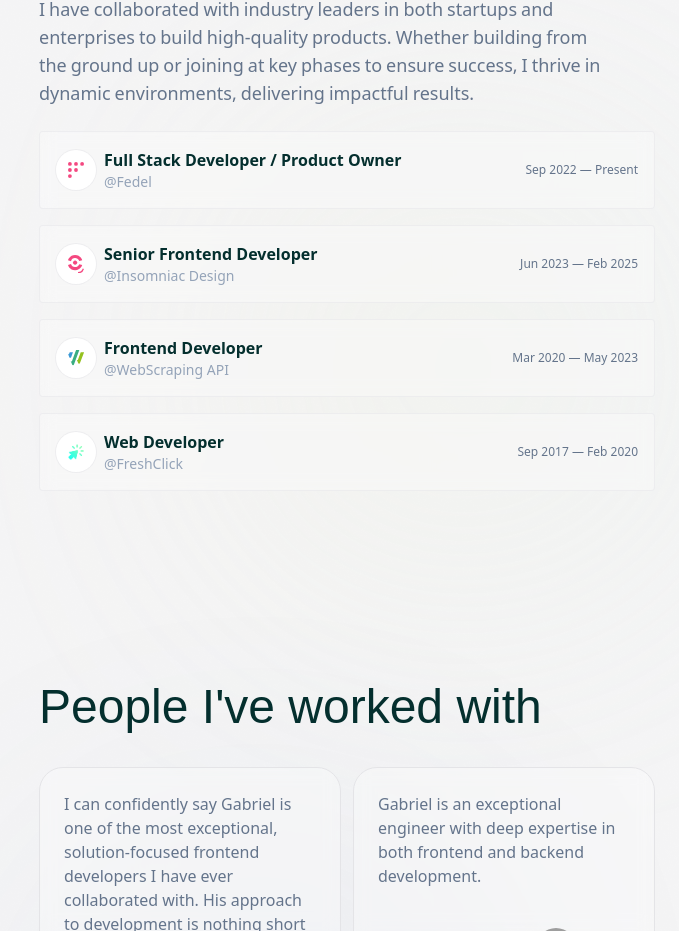
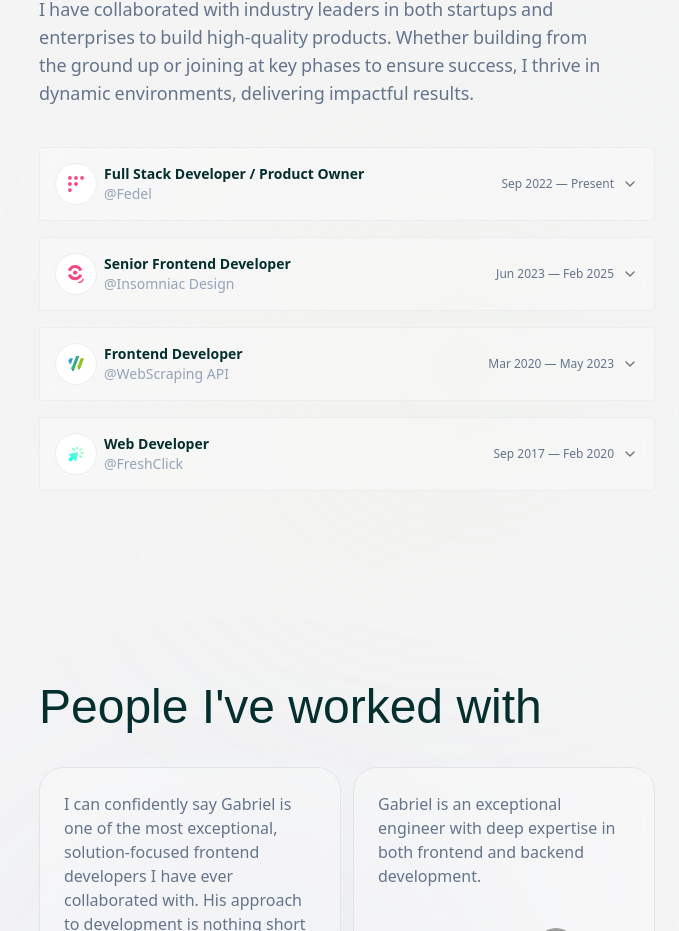
Before and after one commit to gabrielcioci/gabriel-portfolio, a Next.js app: page / in a window 1280 px wide. Shown: the part 1173-2104 px from the top of the page, without its empty margins (601-1280 px from the left). Built offline with nearby package versions, Linux system fonts and the light colour scheme; grey boxes are pictures that could not be loaded.

Commit message:
optimize animations

```diff
--- a/components/Dock/Dock.tsx
+++ b/components/Dock/Dock.tsx
@@ -30,10 +30,10 @@ export const Dock = ({ items, className }: DockType) => {
   const isMobile = useMobileScreen();
 
   const spring: SpringOptions = { mass: 0.1, stiffness: 150, damping: 12 };
-  const magnification = isMobile ? 50 : 70;
+  const magnification = isMobile ? 40 : 70;
   const distance = 200;
-  const panelHeight = isMobile ? 54 : 64;
-  const baseItemSize = isMobile ? 36 : 48;
+  const panelHeight = isMobile ? 52 : 64;
+  const baseItemSize = isMobile ? 32 : 48;
 
   useEffect(() => {
     setMounted(true);
--- a/components/ExperienceSection/ExperienceItem.tsx
+++ b/components/ExperienceSection/ExperienceItem.tsx
@@ -1,39 +1,22 @@
 "use client";
 import { ExperienceItemProps } from "./types";
 import Link from "next/link";
-import { motion } from "framer-motion";
 import { Badge } from "../ui/badge";
 import { LinkIcon } from "lucide-react";
 import Image from "next/image";
-import { cn } from "@/lib/utils";
-import { useState } from "react";
+import {
+  AccordionItem,
+  AccordionTrigger,
+  AccordionContent,
+} from "../ui/accordion";
 
-export const ExperienceItem = ({
-  item,
-  isOpen,
-  setOpen,
-}: ExperienceItemProps) => {
-  const [height, setHeight] = useState<string|number>(0);
-  const handleCollapsible = () => {
-    if (isOpen) {
-      setOpen(null);
-    } else {
-      setOpen(item.id);
-    }
-  };
-  const onAnimationComplete = () => {
-    if (!isOpen) {
-      setHeight("auto");
-    }
-  }
+export const ExperienceItem = ({ item }: ExperienceItemProps) => {
   return (
-    <div
-      onClick={handleCollapsible}
-      className={cn(
-        "backdrop-blur flex cursor-pointer flex-col rounded bg-white/30 dark:bg-zinc-800/10 hover:dark:shadow-md hover:shadow hover:shadow-zinc-300/10 border border-zinc-200/50 hover:border-zinc-200/70 dark:border-lime-100/[3%] dark:hover:border-lime-100/5 p-4 transition-all",
-        isOpen && "border-zinc-200/70 dark:border-lime-100/5"
-      )}>
-      <div className="flex flex-col sm:flex-row sm:items-center">
+    <AccordionItem
+      value={"item-" + item.id}
+      className="backdrop-blur mt-4 flex cursor-pointer flex-col rounded bg-white/30 dark:bg-zinc-800/10 hover:dark:shadow-md hover:shadow hover:shadow-zinc-300/10 border border-zinc-200/50 hover:border-zinc-200/70 dark:border-lime-100/[3%] dark:hover:border-lime-100/5 px-4 transition-all">
+      <AccordionTrigger className="flex items-center hover:no-underline">
+        <div className="flex flex-col sm:flex-row sm:items-center w-full">
           <div className="flex items-start sm:items-center gap-2">
             <div className="min-h-10 min-w-10 w-10 h-10 p-3 flex items-center rounded-full dark:bg-zinc-900 dark:ring-zinc-800 bg-white ring-1 ring-zinc-200/50">
               {typeof item.company_logo === "string" ? (
@@ -50,7 +33,7 @@ export const ExperienceItem = ({
               )}
             </div>
             <div className="flex flex-col">
-            <h2 className="dark:text-white font-semibold text-teal-950">
+              <h2 className="dark:text-white text-md font-semibold text-teal-950">
                 {item.role}
               </h2>
               <Link
@@ -62,18 +45,13 @@ export const ExperienceItem = ({
               </Link>
             </div>
           </div>
-        <p className="ml-12 mt-1 sm:mt-0 sm:ml-auto text-slate-500 dark:text-white text-xs">
+          <p className="ml-12 mr-2 mt-1 sm:mt-0 sm:ml-auto text-slate-500 dark:text-white text-xs">
             {item.start_date} — {item.end_date}
           </p>
         </div>
-      <motion.div
-        initial={{ height: 0, opacity: 0 }}
-        animate={{ height: isOpen ? height : 0, opacity: isOpen ? 1 : 0 }}
-        exit={{ height: 0, opacity: 0 }}
-        transition={{ duration: 0.3, ease: "easeInOut" }}
-        onAnimationComplete={onAnimationComplete}
-        className="overflow-hidden grid">
-        <div className="mt-4 flex flex-col gap-2">
+      </AccordionTrigger>
+      <AccordionContent>
+        <div className="flex flex-col gap-2">
           <div>
             <h4 className="text-slate-600 dark:text-slate-200 text-sm">
               <strong>Industry:</strong> {item.industry}
@@ -113,7 +91,7 @@ export const ExperienceItem = ({
             ))}
           </div>
         </div>
-      </motion.div>
-    </div>
+      </AccordionContent>
+    </AccordionItem>
   );
 };
--- a/components/ExperienceSection/ExperienceSection.tsx
+++ b/components/ExperienceSection/ExperienceSection.tsx
@@ -4,11 +4,11 @@ import { ExperienceItem } from "./ExperienceItem";
 import AnimatedText from "../AnimatedText/AnimatedText";
 import { SplitText } from "../SplitText/SplitText";
 import { motion, useInView } from "framer-motion";
-import { useRef, useState } from "react";
+import { useRef } from "react";
+import { Accordion } from "../ui/accordion";
 
 export const ExperienceSection = () => {
   const ref = useRef<HTMLDivElement>(null);
-  const [experienceOpen, setExperienceOpen] = useState<number | null>(null);
   const isVisible = useInView(ref, { once: true, margin: "0px 0px -15%" });
   return (
     <div
@@ -25,9 +25,11 @@ export const ExperienceSection = () => {
         ground up or joining at key phases to ensure success, I thrive in
         dynamic environments, delivering impactful results.
       </SplitText>
-      <div
+      <Accordion
+        type="single"
+        collapsible={true}
         ref={ref}
-        className="mt-6 gap-4 flex flex-col">
+        className="mt-6">
         {experience.map((item, index) => (
           <motion.div
             key={index}
@@ -38,14 +40,10 @@ export const ExperienceSection = () => {
               ease: "easeInOut",
               delay: 1 + index * 0.2,
             }}>
-            <ExperienceItem
-              item={item}
-              isOpen={experienceOpen === item.id}
-              setOpen={setExperienceOpen}
-            />
+            <ExperienceItem item={item} />
           </motion.div>
         ))}
-      </div>
+      </Accordion>
     </div>
   );
 };
--- a/components/ExperienceSection/types.ts
+++ b/components/ExperienceSection/types.ts
@@ -16,8 +16,6 @@ export type ExperienceItemType = {
 
 export type ExperienceItemProps = {
     item: ExperienceItemType;
-    isOpen: boolean;
-    setOpen: (id: number | null) => void;
 }
 
 export type ExperienceLinkProps = {
--- /dev/null
+++ b/components/ui/accordion.tsx
@@ -0,0 +1,57 @@
+"use client"
+
+import * as React from "react"
+import * as AccordionPrimitive from "@radix-ui/react-accordion"
+import { ChevronDown } from "lucide-react"
+
+import { cn } from "@/lib/utils"
+
+const Accordion = AccordionPrimitive.Root
+
+const AccordionItem = React.forwardRef<
+  React.ElementRef<typeof AccordionPrimitive.Item>,
+  React.ComponentPropsWithoutRef<typeof AccordionPrimitive.Item>
+>(({ className, ...props }, ref) => (
+  <AccordionPrimitive.Item
+    ref={ref}
+    className={cn("border-b", className)}
+    {...props}
+  />
+))
+AccordionItem.displayName = "AccordionItem"
+
+const AccordionTrigger = React.forwardRef<
+  React.ElementRef<typeof AccordionPrimitive.Trigger>,
+  React.ComponentPropsWithoutRef<typeof AccordionPrimitive.Trigger>
+>(({ className, children, ...props }, ref) => (
+  <AccordionPrimitive.Header className="flex">
+    <AccordionPrimitive.Trigger
+      ref={ref}
+      className={cn(
+        "flex flex-1 items-center justify-between py-4 text-sm font-medium transition-all hover:underline text-left [&[data-state=open]>svg]:rotate-180",
+        className
+      )}
+      {...props}
+    >
+      {children}
+      <ChevronDown className="h-4 w-4 shrink-0 text-muted-foreground transition-transform duration-200" />
+    </AccordionPrimitive.Trigger>
+  </AccordionPrimitive.Header>
+))
+AccordionTrigger.displayName = AccordionPrimitive.Trigger.displayName
+
+const AccordionContent = React.forwardRef<
+  React.ElementRef<typeof AccordionPrimitive.Content>,
+  React.ComponentPropsWithoutRef<typeof AccordionPrimitive.Content>
+>(({ className, children, ...props }, ref) => (
+  <AccordionPrimitive.Content
+    ref={ref}
+    className="overflow-hidden text-sm data-[state=closed]:animate-accordion-up data-[state=open]:animate-accordion-down"
+    {...props}
+  >
+    <div className={cn("pb-4 pt-0", className)}>{children}</div>
+  </AccordionPrimitive.Content>
+))
+AccordionContent.displayName = AccordionPrimitive.Content.displayName
+
+export { Accordion, AccordionItem, AccordionTrigger, AccordionContent }
--- a/package.json
+++ b/package.json
@@ -11,6 +11,7 @@
   },
   "dependencies": {
     "@hookform/resolvers": "^4.1.3",
+    "@radix-ui/react-accordion": "^1.2.3",
     "@radix-ui/react-dialog": "^1.1.6",
     "@radix-ui/react-slot": "^1.1.2",
     "@radix-ui/react-switch": "^1.1.3",
--- a/tailwind.config.ts
+++ b/tailwind.config.ts
@@ -12,21 +12,53 @@ export default {
     extend: {
       keyframes: {
         "border-spin": {
-          "100%": { transform: "rotate(360deg)" },
+          "100%": {
+            transform: "rotate(360deg)",
+          },
         },
         shine: {
-          "0%": { "background-position": "100%" },
-          "100%": { "background-position": "-100%" },
+          "0%": {
+            "background-position": "100%",
+          },
+          "100%": {
+            "background-position": "-100%",
+          },
         },
         float: {
-          "0%, 100%": { transform: "translateY(0)" },
-          "50%": { transform: "translateY(-10px)" },
+          "0%, 100%": {
+            transform: "translateY(0)",
+          },
+          "50%": {
+            transform: "translateY(-10px)",
+          },
+        },
+        "accordion-down": {
+          from: {
+            height: "0",
+            opacity: "0",
+          },
+          to: {
+            height: "var(--radix-accordion-content-height)",
+            opacity: "1",
+          },
+        },
+        "accordion-up": {
+          from: {
+            opacity: "1",
+            height: "var(--radix-accordion-content-height)",
+          },
+          to: {
+            opacity: "0",
+            height: "0",
+          },
         },
       },
       animation: {
         shine: "shine 5s linear infinite",
         border: "border-spin 4s linear infinite",
         float: "float 6s ease-in-out infinite",
+        "accordion-down": "accordion-down 0.3s ease-in-out",
+        "accordion-up": "accordion-up 0.3s ease-in-out",
       },
       colors: {
         background: "hsl(var(--background))",
@@ -84,7 +116,7 @@ export default {
           "linear-gradient(90deg, hsla(221, 45%, 73%, 1) 0%, hsla(220, 78%, 29%, 1) 100%)",
       },
       fontFamily: {
-        clash: ["'Clash Display'", "sans-serif"],
+        clash: ["Clash Display", "sans-serif"],
       },
     },
   },
```
Also changed, not shown: 1 other file (tests, documents, lock files or other folders). Lines whose indentation alone changed are shown as unchanged.
